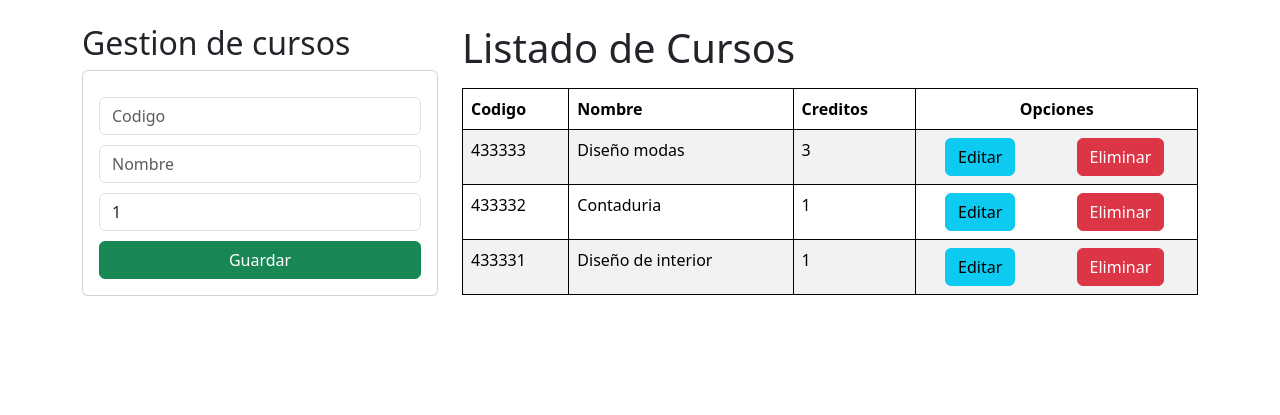
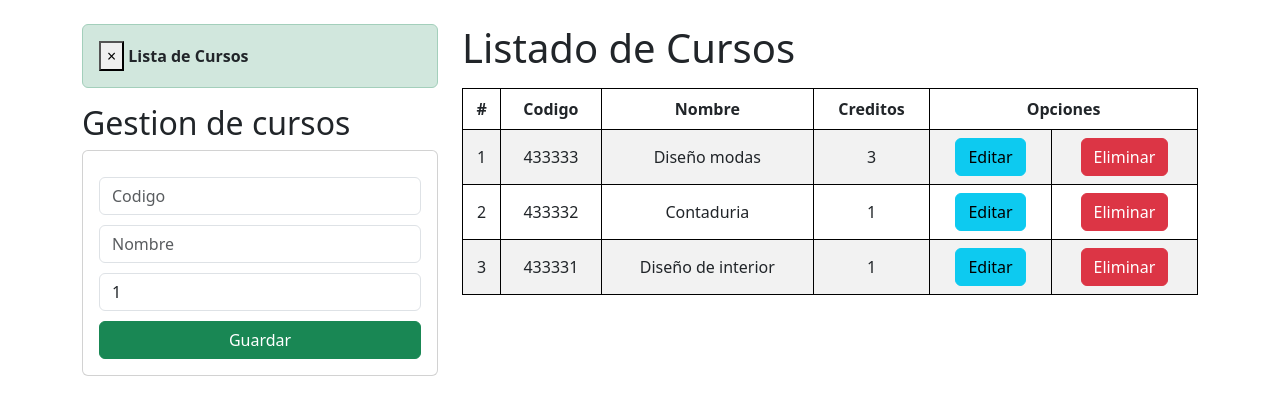
Before and after one commit to yasmani/django-instituto, a Django app: page / in a window 1280 px wide. Shown: the part 56-471 px from the top of the page. Run offline with Django 5.2, Linux system fonts and the light colour scheme; data comes from the database, SQL or seed files in the repository; both versions use the stored data as it was after the commit.

Commit message:
finalizado

```diff
--- /dev/null
+++ b/aplicaciones/academico/static/css/gestioncurso.css
@@ -0,0 +1,5 @@
+th, td {
+    text-align: center;
+    vertical-align: middle;
+    border: 1px solid #000000;
+}
--- /dev/null
+++ b/aplicaciones/academico/static/js/gestioncurso.js
@@ -0,0 +1,15 @@
+(function (){
+
+    const btneliminacion = document.querySelectorAll(".btneliminacion");
+
+    btneliminacion.forEach(btn => {
+    btn.addEventListener('click', (e) => {
+        const confirmacion = confirm(' ¿Seguro de eliminar el curso ? ');
+        if(!confirmacion){
+            e.preventDefault();
+        }
+    });
+});
+
+
+})();
--- a/aplicaciones/academico/templates/base.html
+++ b/aplicaciones/academico/templates/base.html
@@ -1,14 +1,16 @@
 <!DOCTYPE html>
 <html lang="en">
 <head>
+    {% load static %}
     <meta charset="UTF-8">
     <meta name="viewport" content="width=device-width, initial-scale=1.0">
     <title> {% block title %} {% endblock %}</title>
-    <link href="https://cdn.jsdelivr.net/npm/bootstrap@5.3.3/dist/css/bootstrap.min.css" rel="stylesheet" integrity="sha384-QWTKZyjpPEjISv5WaRU9OFeRpok6YctnYmDr5pNlyT2bRjXh0JMhjY6hW+ALEwIH" crossorigin="anonymous">
-    <script src="https://cdn.jsdelivr.net/npm/@popperjs/core@2.11.8/dist/umd/popper.min.js" integrity="sha384-I7E8VVD/ismYTF4hNIPjVp/Zjvgyol6VFvRkX/vR+Vc4jQkC+hVqc2pM8ODewa9r" crossorigin="anonymous"></script>
-    <script src="https://cdn.jsdelivr.net/npm/bootstrap@5.3.3/dist/js/bootstrap.min.js" integrity="sha384-0pUGZvbkm6XF6gxjEnlmuGrJXVbNuzT9qBBavbLwCsOGabYfZo0T0to5eqruptLy" crossorigin="anonymous"></script>
+   <!-- Bootstrap CSS -->
+<link href="https://cdn.jsdelivr.net/npm/bootstrap@5.3.0/dist/css/bootstrap.min.css" rel="stylesheet">
 
-</head>
+   <link rel="stylesheet" href="{% static 'css/gestioncurso.css' %}">
+
+  </head>
 <body>
     <nav class="navbar navbar-expand-lg bg-success-subtle">
         <div class="container-fluid">
@@ -37,6 +39,9 @@
         {% endblock %}
 
       </div>
+      <!-- Bootstrap JS (necesario para alert-dismissible) -->
+<script src="https://cdn.jsdelivr.net/npm/bootstrap@5.3.0/dist/js/bootstrap.bundle.min.js"></script>
 
+      <script src="{% static 'js/gestioncurso.js' %}"></script>
 </body>
 </html>
--- a/aplicaciones/academico/templates/gestioncursos.html
+++ b/aplicaciones/academico/templates/gestioncursos.html
@@ -7,6 +7,14 @@
 <div class="row">
 
     <div class="col-sm-12 col-md-6 col-lg-4 col-xl-4">
+        {% if messages %}
+            {% for message in messages%}
+            <div class="alert alert-dismissible alert-success">
+                <button type="button" class="close" data-bs-dismiss="alert">&times;</button>
+                <strong class="text-dark">{{ message }}</strong>
+            </div>
+            {% endfor %}
+        {% endif %}
         <h2>Gestion de cursos</h2>
         <div class="card">
             <div class="card-body">
@@ -44,21 +52,23 @@
             <table class="table table-striped">
                 <thead>
                     <tr>
-                        <th style="border: 1px solid #000000;">Codigo</th>
-                        <th style="border: 1px solid #000000;">Nombre</th>
-                        <th style="border: 1px solid #000000;">Creditos</th>
-                        <th colspan="2" style="border: 1px solid #000000;"><center>Opciones</center></th>
+                        <th>#</th>
+                        <th>Codigo</th>
+                        <th>Nombre</th>
+                        <th>Creditos</th>
+                        <th colspan="2"><center>Opciones</center></th>
                     </tr>
                 </thead>
                 <tbody>
                     {% for c in cursos %}
 
-                    <tr style="border: 1px solid #000000;">
-                        <td style="border: 1px solid #000000;">{{c.codigo}}</td>
-                        <td style="border: 1px solid #000000;">{{c.nombre}}</td>
-                        <td style="border: 1px solid #000000;">{{c.creditos}}</td>
+                    <tr>
+                        <td>{{forloop.counter}}</td>
+                        <td>{{c.codigo}}</td>
+                        <td>{{c.nombre}}</td>
+                        <td>{{c.creditos}}</td>
                         <td><center><a href="edicioncurso/{{c.codigo}}" class="btn btn-info">Editar</a></center></td>
-                        <td><center><a href="eliminarcurso/{{c.codigo}}" class="btn btn-danger">Eliminar</a></center></td>
+                        <td><center><a href="eliminarcurso/{{c.codigo}}" class="btn btn-danger btneliminacion">Eliminar</a></center></td>
                     </tr>
                     {% endfor %}
                 </tbody>
--- a/aplicaciones/academico/views.py
+++ b/aplicaciones/academico/views.py
@@ -1,10 +1,12 @@
 from django.shortcuts import render, redirect
 from .models import Curso
+from django.contrib import messages
 
 # Create your views here.
 
 def home(request):
     cursos = Curso.objects.all()
+    messages.success(request,'Lista de Cursos')
     return render(request, "gestioncursos.html",{"cursos": cursos})
 
 def registrarcurso(request):
@@ -13,6 +15,7 @@ def registrarcurso(request):
     creditos = request.POST['numcredito']
 
     curso = Curso.objects.create(codigo=codigo,nombre=nombre,creditos=creditos)
+    messages.success(request,'Curso Registrado..')
     return redirect('/')
 
 
@@ -31,10 +34,12 @@ def editacurso(request):
     curso.nombre=nombre
     curso.creditos=creditos
     curso.save()
+    messages.success(request,'Curso Editado..')
     return redirect('/')
 
 
 def eliminarcurso(request, codigo):
     curso = Curso.objects.get(codigo=codigo)
     curso.delete()
+    messages.success(request,'Curso Eliminado..')
     return redirect('/')
```
Also changed, not shown: instituto.db.
